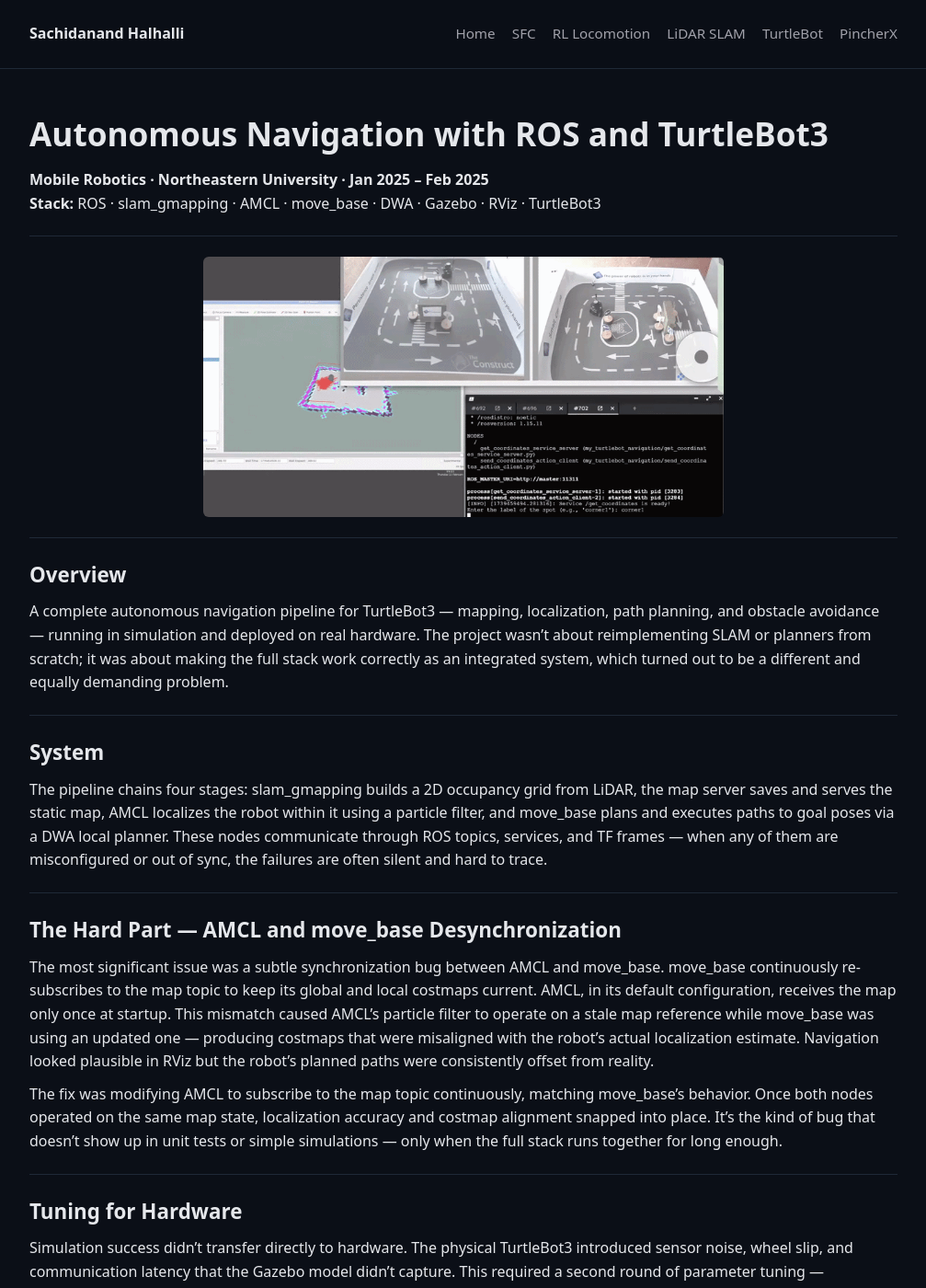
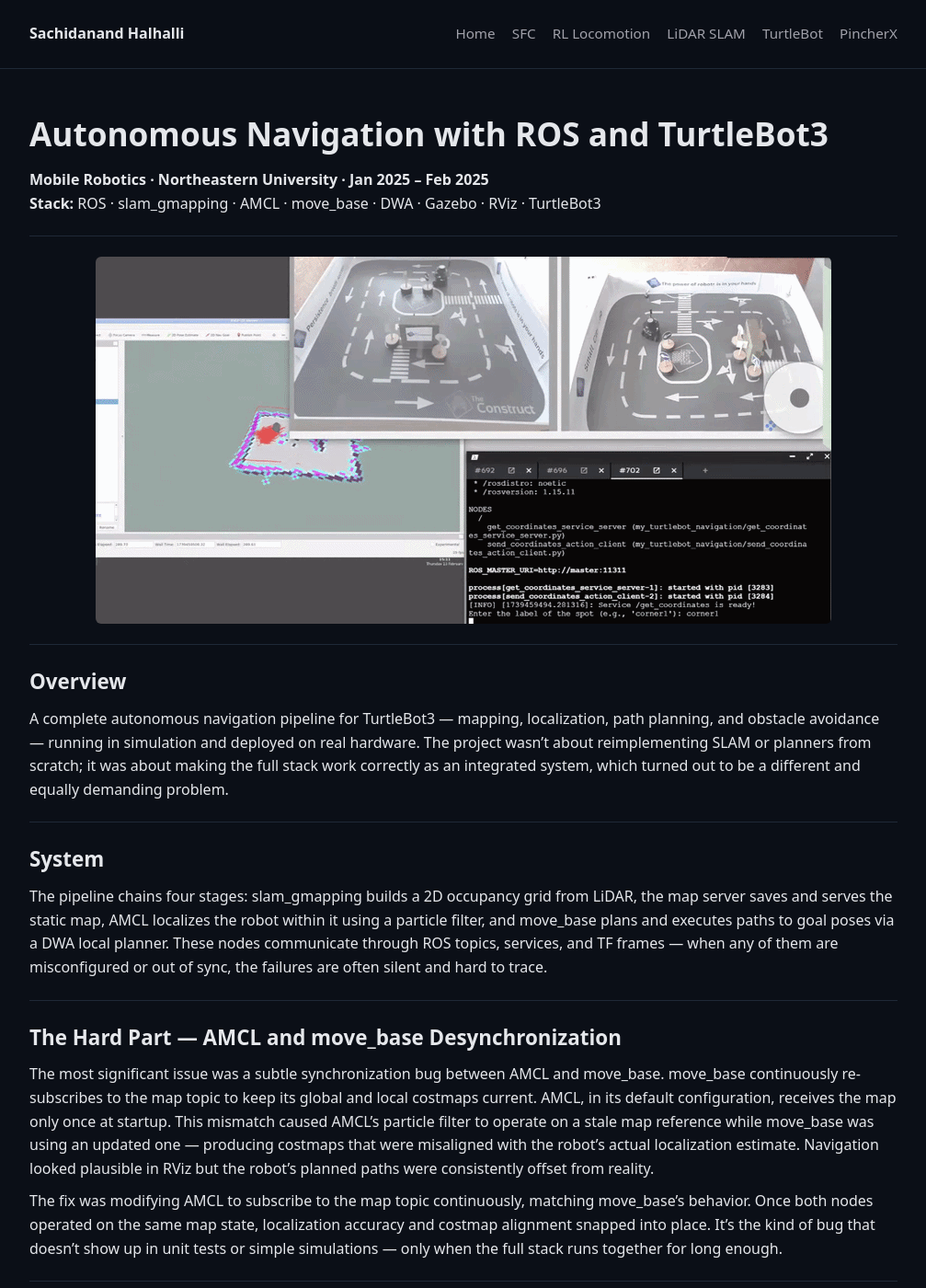
Before and after one commit to halhalli-s/halhalli-s.github.io, a Jekyll site: the page built from Projects/turtlebot.md, in a window 1280 px wide and 1400 px high. Shown: the whole window at 92% size, without its empty margins (136-1143 px from the left). Built offline with Jekyll 4.4.1, drawn with Linux system fonts in a browser that asks for light colours.

Commit message:
Update style.css

```diff
--- a/Assets/style.css
+++ b/Assets/style.css
@@ -79,7 +79,7 @@ blockquote{
 
 /* ── Images ── */
 img {
-  max-width: 60%;
+  max-width: min(100%, 800px) !important
   height: auto;
   display: block;
   margin: 1rem auto;
```
